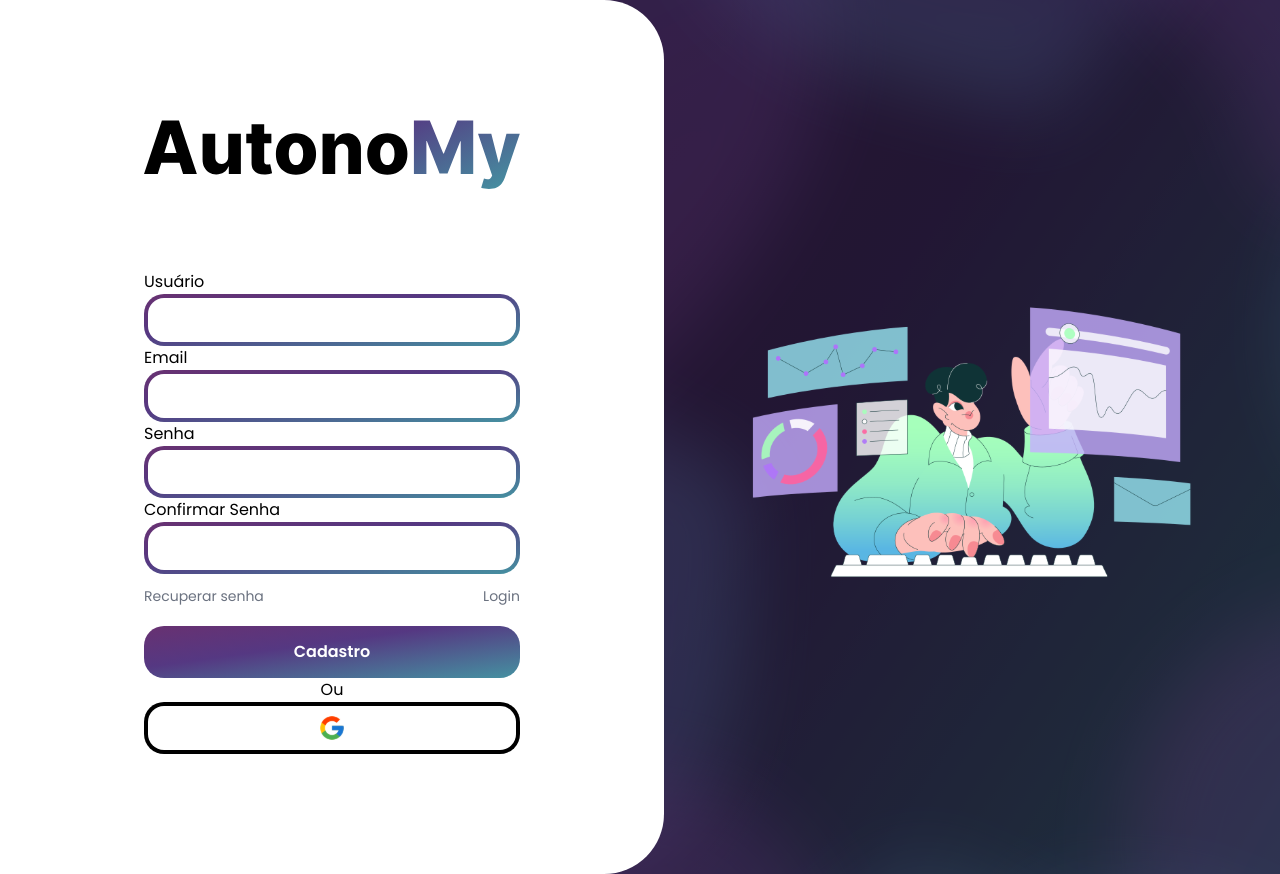
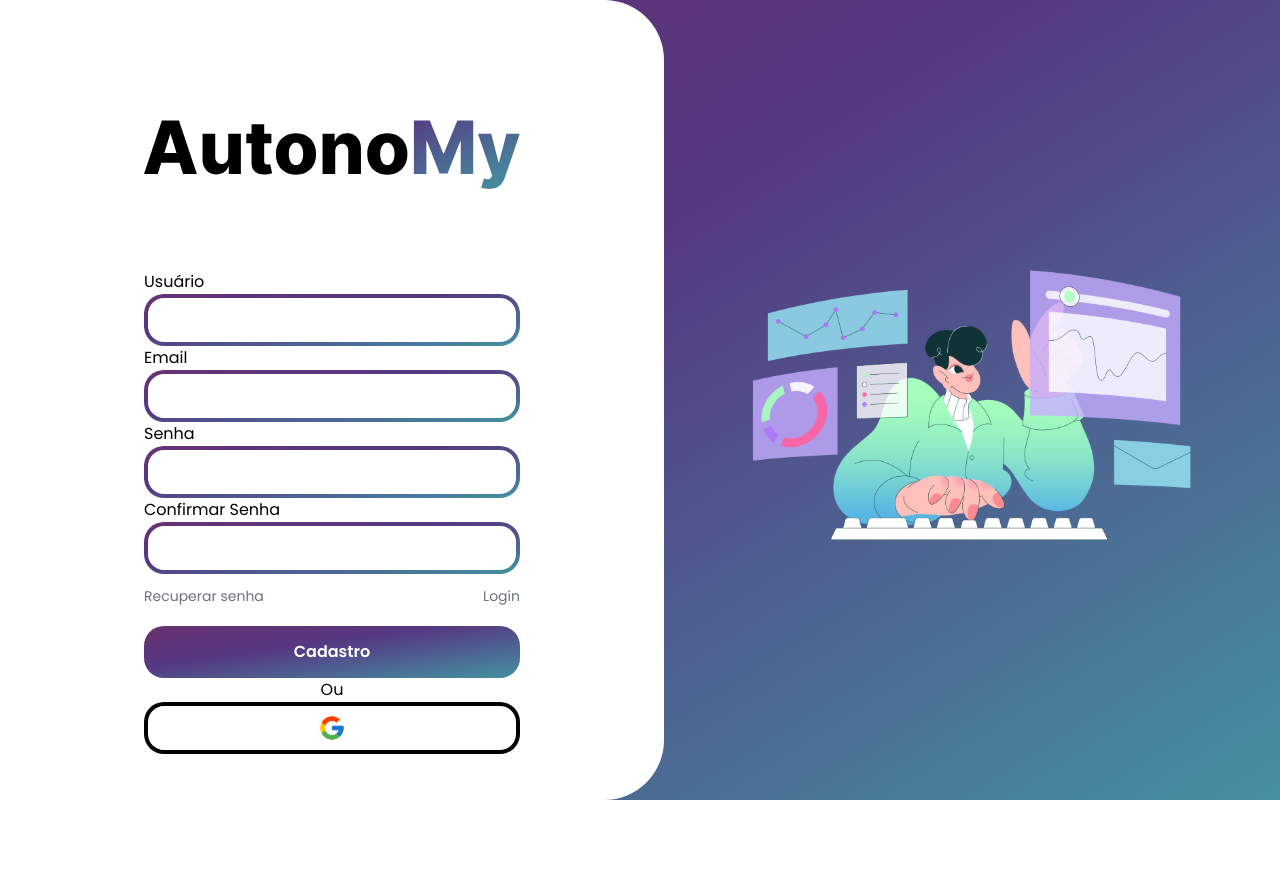
Before and after one commit to Autono-My/AutonoMy, a React (Vite) app: page /cadastro in a window 1280 px wide. After the commit the page ends 800 px from the top, so only its background shows below. Built offline with nearby package versions, Linux system fonts and the light colour scheme.

Commit message:
Login fix✔

```diff
--- a/src/pages/Cadastro/index.jsx
+++ b/src/pages/Cadastro/index.jsx
@@ -5,7 +5,7 @@ import { Link } from "react-router-dom"
 
 export default function Cadastro(){
 return(
-  <div className="bg-login size-full flex font-poppins-regular">
+  <div className="h-screen flex font-poppins-regular">
   <div className="bg-white flex flex-col py-[7.5rem] px-[9rem] rounded-r-[3.75rem] gap-20">
     <img src={AutonoMyLogo} alt="Logo"/>
     <form method="post" action="#" className="flex flex-col">
@@ -58,7 +58,7 @@ return(
       </div>
     </form>
   </div>
-  <div className="flex justify-center items-center p-20">
+  <div className="flex justify-center items-center p-20 w-full">
     <img
       src={Computadores}
       alt="Imagem de mulher com computador"
--- a/src/pages/Login/index.jsx
+++ b/src/pages/Login/index.jsx
@@ -5,7 +5,7 @@ import { Link } from "react-router-dom"
 
 export default function Login() {
   return (
-    <div className="bg-login size-full flex font-poppins-regular">
+    <div className="h-screen flex font-poppins-regular">
       <div className="bg-white flex flex-col py-[7.5rem] px-[9rem] rounded-r-[3.75rem] gap-20">
         <img src={AutonoMyLogo} alt="Logo"/>
         <form method="post" action="#" className="flex flex-col">
@@ -42,7 +42,7 @@ export default function Login() {
           </div>
         </form>
       </div>
-      <div className="flex justify-center items-center p-20">
+      <div className="flex justify-center items-center p-20 w-full">
         <img
           src={Computadores}
           alt="Imagem de mulher com computador"
```
Also changed, not shown: src/assets/Backgrounds/Loginbg.svg (deleted).
